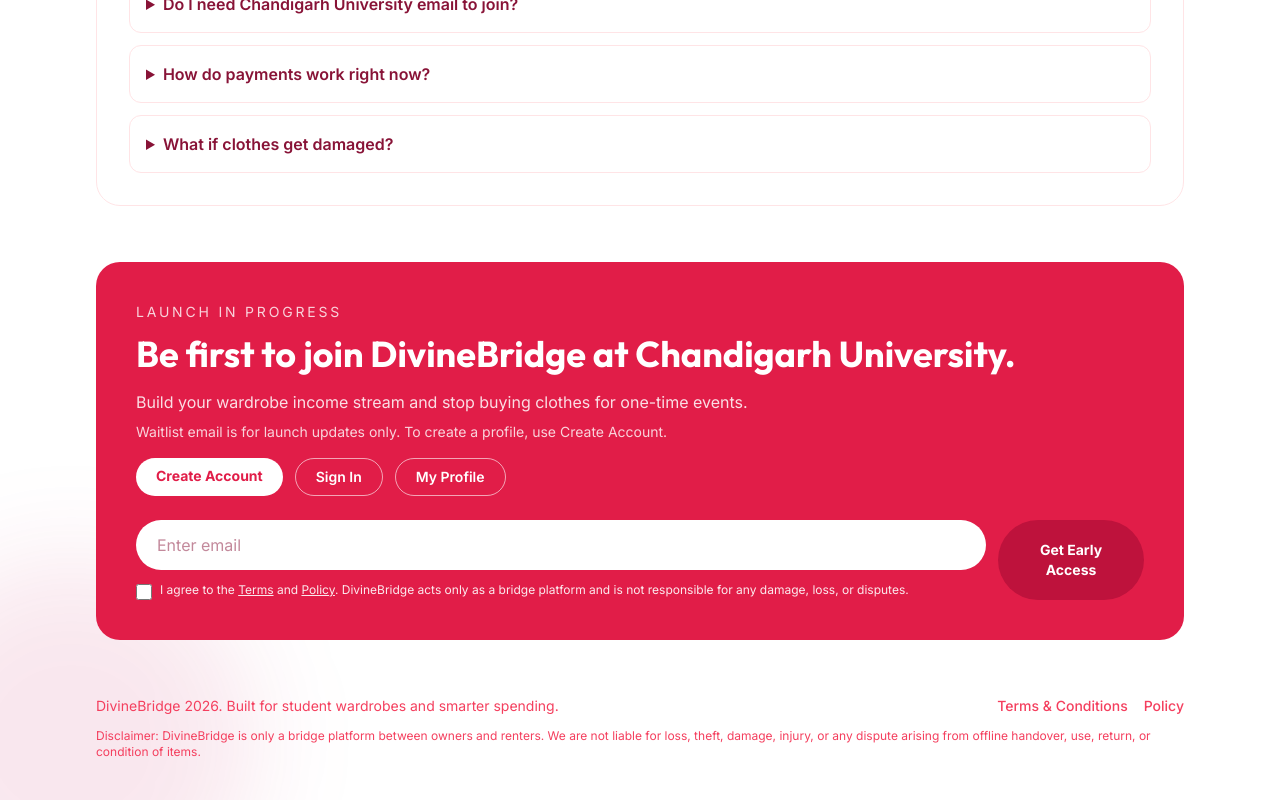
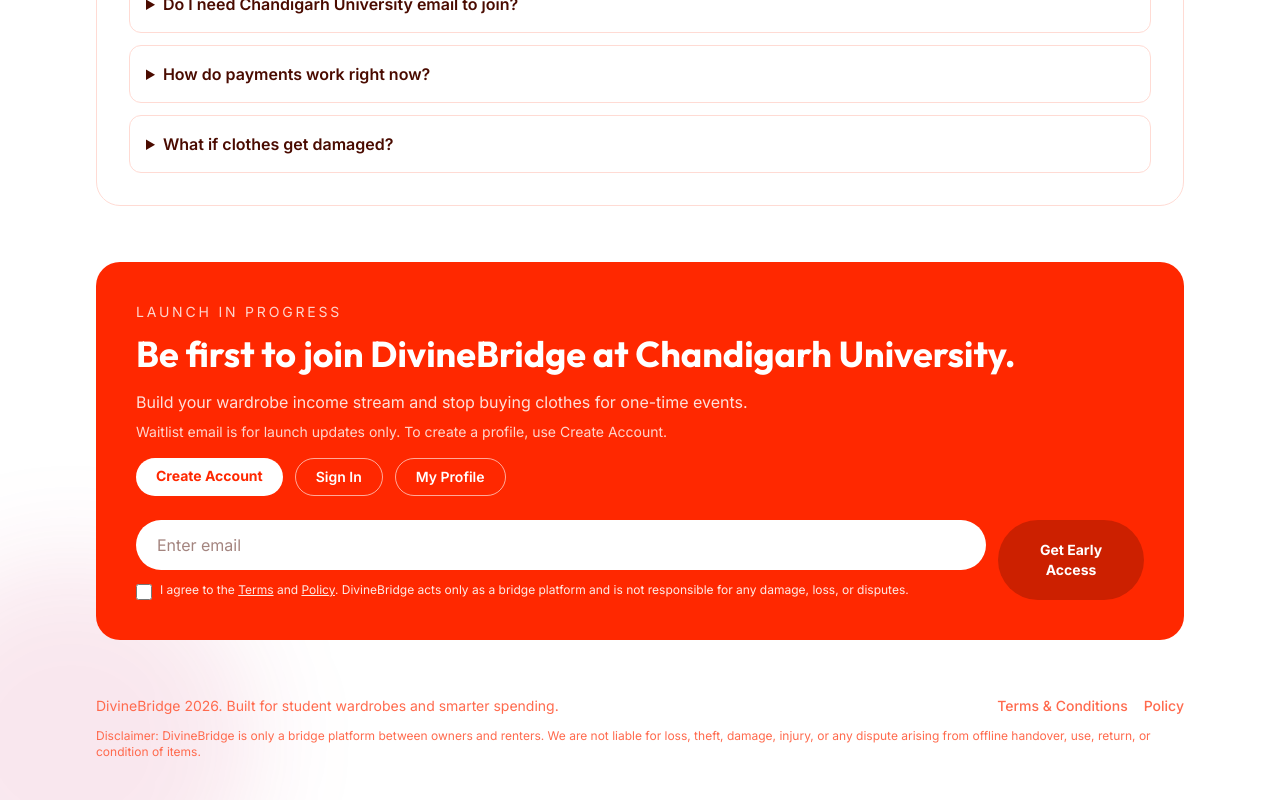
Before and after one commit to gowtham2304-A/exchnage, a Next.js app: page / in a window 1280 px wide. Shown: the part 2055-2855 px from the top of the page. Built offline with nearby package versions, Linux system fonts and the light colour scheme.

Commit message:
UI: change brand color to blazing hot Ferrari red

```diff
--- a/app/globals.css
+++ b/app/globals.css
@@ -3,11 +3,11 @@
 :root {
   --background: #ffffff;
   --surface: #ffffff;
-  --foreground: #881337; /* Very Deep Red */
-  --muted: #f43f5e; /* Rose 500 */
-  --brand: #e11d48; /* Vibrant Rose 600 */
-  --brand-deep: #be123c; /* Rose 700 */
-  --line: #ffe4e6; /* Rose 100 for subtle lines */
+  --foreground: #4a0b00; /* Very Deep Hot Red for readable text */
+  --muted: #ff6a4d; /* Light Ferrari Red */
+  --brand: #ff2800; /* Hot Ferrari Red */
+  --brand-deep: #cc2000; /* Darker Ferrari Red */
+  --line: #ffdbd4; /* Pale Hot Red for lines */
 }
 
 @theme inline {
--- a/app/messages/[conversationId]/page.tsx
+++ b/app/messages/[conversationId]/page.tsx
@@ -106,11 +106,11 @@ export default function ConversationPage({ params }: { params: Promise<{ convers
 
       <div className="mb-6 flex items-center gap-4 rounded-b-3xl border-b border-[var(--line)] bg-white pb-6 pt-2">
         {otherParticipant ? (
-          <div className="flex h-12 w-12 items-center justify-center rounded-full bg-[#ffe4e6] text-xl font-bold text-[#be123c] shadow-sm">
+          <div className="flex h-12 w-12 items-center justify-center rounded-full bg-[#ffdbd4] text-xl font-bold text-[#cc2000] shadow-sm">
             {(otherParticipant.name || "U")[0].toUpperCase()}
           </div>
         ) : (
-          <div className="h-12 w-12 rounded-full bg-[#ffe4e6] animate-pulse" />
+          <div className="h-12 w-12 rounded-full bg-[#ffdbd4] animate-pulse" />
         )}
         <div>
           <h1 className="heading-font text-2xl font-bold tracking-tight text-[var(--foreground)]">
@@ -130,7 +130,7 @@ export default function ConversationPage({ params }: { params: Promise<{ convers
         ) : null}
 
         {error ? (
-          <div className="my-8 rounded-2xl bg-[#fff1f2] p-4 text-center text-sm font-semibold text-[#be123c]">
+          <div className="my-8 rounded-2xl bg-[#fff4f2] p-4 text-center text-sm font-semibold text-[#cc2000]">
             {error}
           </div>
         ) : null}
@@ -146,7 +146,7 @@ export default function ConversationPage({ params }: { params: Promise<{ convers
                 <div
                   className={`relative max-w-[80%] rounded-2xl px-5 py-3 shadow-sm sm:max-w-[#70%] ${
                     isMe
-                      ? "rounded-br-sm bg-[var(--brand)] text-white shadow-[#e11d48]/20"
+                      ? "rounded-br-sm bg-[var(--brand)] text-white shadow-[#ff2800]/20"
                       : "rounded-bl-sm border border-[var(--line)] bg-white text-[var(--foreground)]"
                   }`}
                 >
@@ -176,7 +176,7 @@ export default function ConversationPage({ params }: { params: Promise<{ convers
           value={content}
           onChange={(event) => setContent(event.target.value)}
           placeholder="Message..."
-          className="flex-1 rounded-2xl bg-transparent px-4 py-3 text-[15px] text-[var(--foreground)] outline-none placeholder:text-[var(--muted)] focus:bg-[#fff7f8]"
+          className="flex-1 rounded-2xl bg-transparent px-4 py-3 text-[15px] text-[var(--foreground)] outline-none placeholder:text-[var(--muted)] focus:bg-[#fff9f8]"
         />
         <button
           type="submit"
--- a/app/messages/page.tsx
+++ b/app/messages/page.tsx
@@ -54,7 +54,7 @@ export default function MessagesPage() {
           <h1 className="heading-font text-4xl font-extrabold tracking-tight text-[var(--foreground)]">Inbox</h1>
           <p className="mt-2 text-sm font-medium text-[var(--muted)]">View and manage your conversations</p>
         </div>
-        <Link href="/" className="flex h-10 items-center justify-center rounded-full bg-[var(--line)] px-4 text-sm font-bold text-[var(--brand-deep)] transition hover:bg-[#ffccd5]">
+        <Link href="/" className="flex h-10 items-center justify-center rounded-full bg-[var(--line)] px-4 text-sm font-bold text-[var(--brand-deep)] transition hover:bg-[#ffdbd4]">
           Back
         </Link>
       </div>
@@ -66,13 +66,13 @@ export default function MessagesPage() {
       ) : null}
 
       {error ? (
-        <div className="rounded-2xl bg-[#fff1f2] p-4 text-center text-sm font-semibold text-[#be123c]">
+        <div className="rounded-2xl bg-[#fff4f2] p-4 text-center text-sm font-semibold text-[#cc2000]">
           {error}
         </div>
       ) : null}
 
       {!loading && !error && conversations.length === 0 ? (
-        <div className="flex flex-col items-center justify-center rounded-3xl border border-dashed border-[var(--line)] bg-[#fff7f8] py-20 text-center reveal-up-delay">
+        <div className="flex flex-col items-center justify-center rounded-3xl border border-dashed border-[var(--line)] bg-[#fff9f8] py-20 text-center reveal-up-delay">
           <div className="flex h-16 w-16 items-center justify-center rounded-full bg-white shadow-sm mb-4 text-[var(--brand)]">
             <svg xmlns="http://www.w3.org/2000/svg" width="28" height="28" viewBox="0 0 24 24" fill="none" stroke="currentColor" strokeWidth="2.5" strokeLinecap="round" strokeLinejoin="round"><path d="m21 15-3.086-3.086a2 2 0 0 0-2.828 0L6 21"/><circle cx="9" cy="9" r="2"/><path d="M21 15V5a2 2 0 0 0-2-2H5a2 2 0 0 0-2 2v14a2 2 0 0 0 2 2h14a2 2 0 0 0 2-2z"/></svg>
           </div>
@@ -95,7 +95,7 @@ export default function MessagesPage() {
               style={{ animationDelay: `${0.1 * i}s` }}
             >
               <div className="flex flex-1 items-center gap-4">
-                <div className="flex h-14 w-14 shrink-0 items-center justify-center rounded-full bg-[#ffe4e6] font-bold text-xl text-[#be123c] group-hover:bg-[var(--brand)] group-hover:text-white transition-colors">
+                <div className="flex h-14 w-14 shrink-0 items-center justify-center rounded-full bg-[#ffdbd4] font-bold text-xl text-[#cc2000] group-hover:bg-[var(--brand)] group-hover:text-white transition-colors">
                   {(otherParticipant.name || "U")[0].toUpperCase()}
                 </div>
                 <div className="flex-1 overflow-hidden">
```
